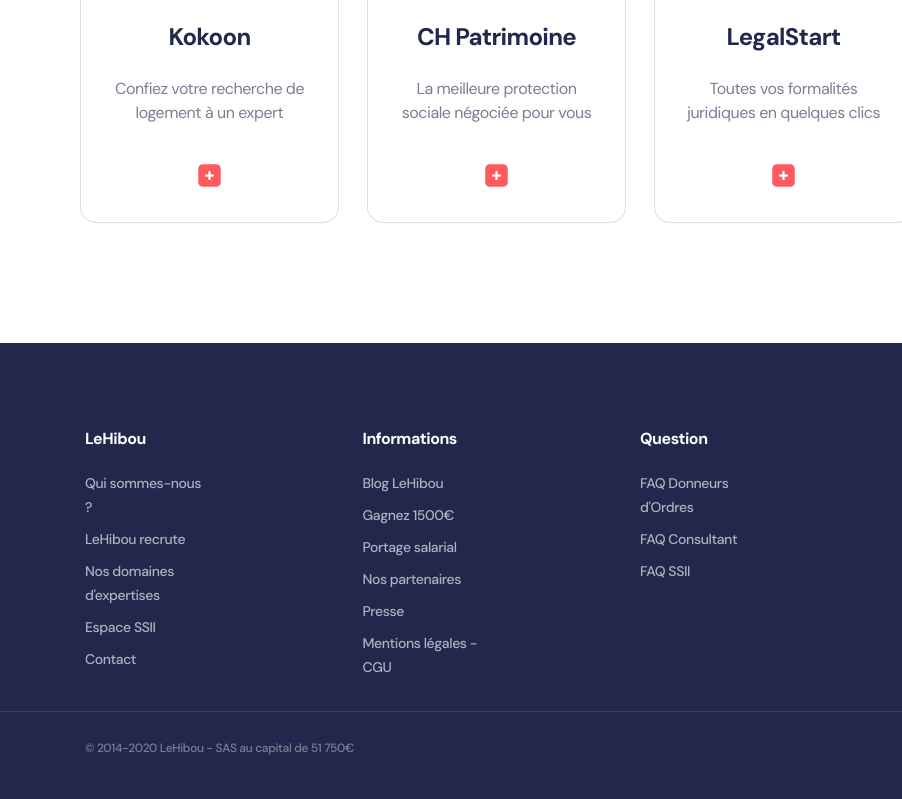
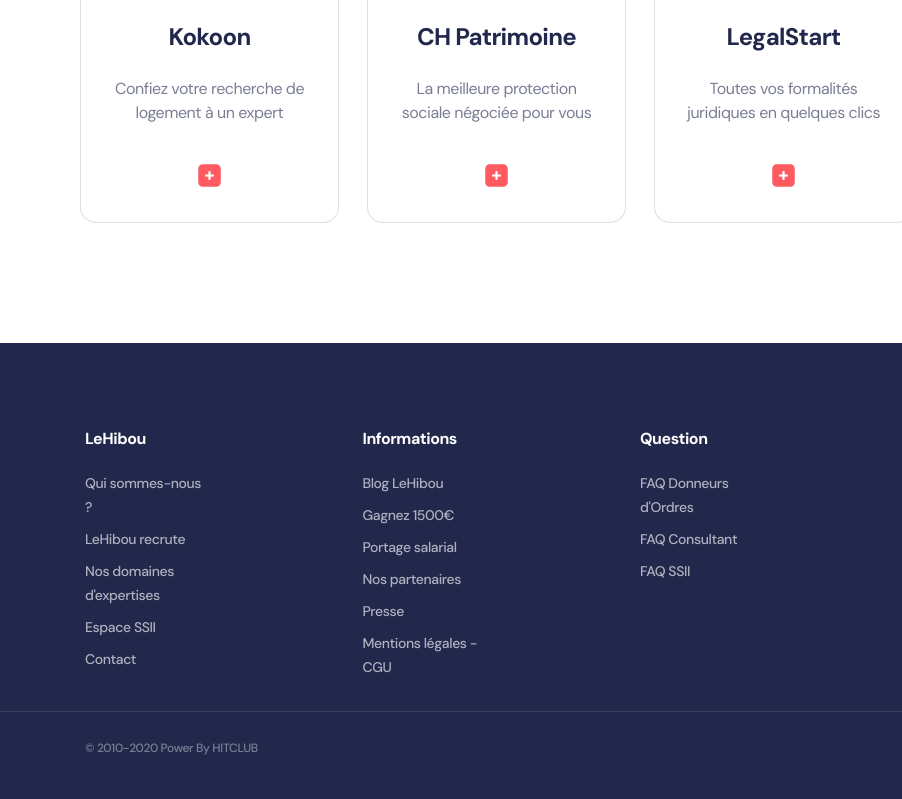
Before and after one commit to duykhanhit/duykhanhit.github.io, a plain HTML site: page test-2020/index.html in a window 1280 px wide. Shown: the part 1890-2689 px from the top of the page, 0-902 px from the left. Drawn offline with nearby package versions, Linux system fonts and the light colour scheme.

Commit message:
Update index.html

```diff
--- a/test-2020/index.html
+++ b/test-2020/index.html
@@ -284,7 +284,7 @@
         </div>
         <div class="footer__line-through"></div>
         <div class="footer__container">
-            <p class="footer__copyright">© 2014-2020 LeHibou - SAS au capital de 51 750€</p>
+            <p class="footer__copyright">© 2010-2020 Power By HITCLUB</p>
             <div class="footer__icons">
                 <img src="./assets/icon/Linkedin.svg" alt="Linkedin">
                 <img src="./assets/icon/Twitter.svg" alt="Twitter">
```
